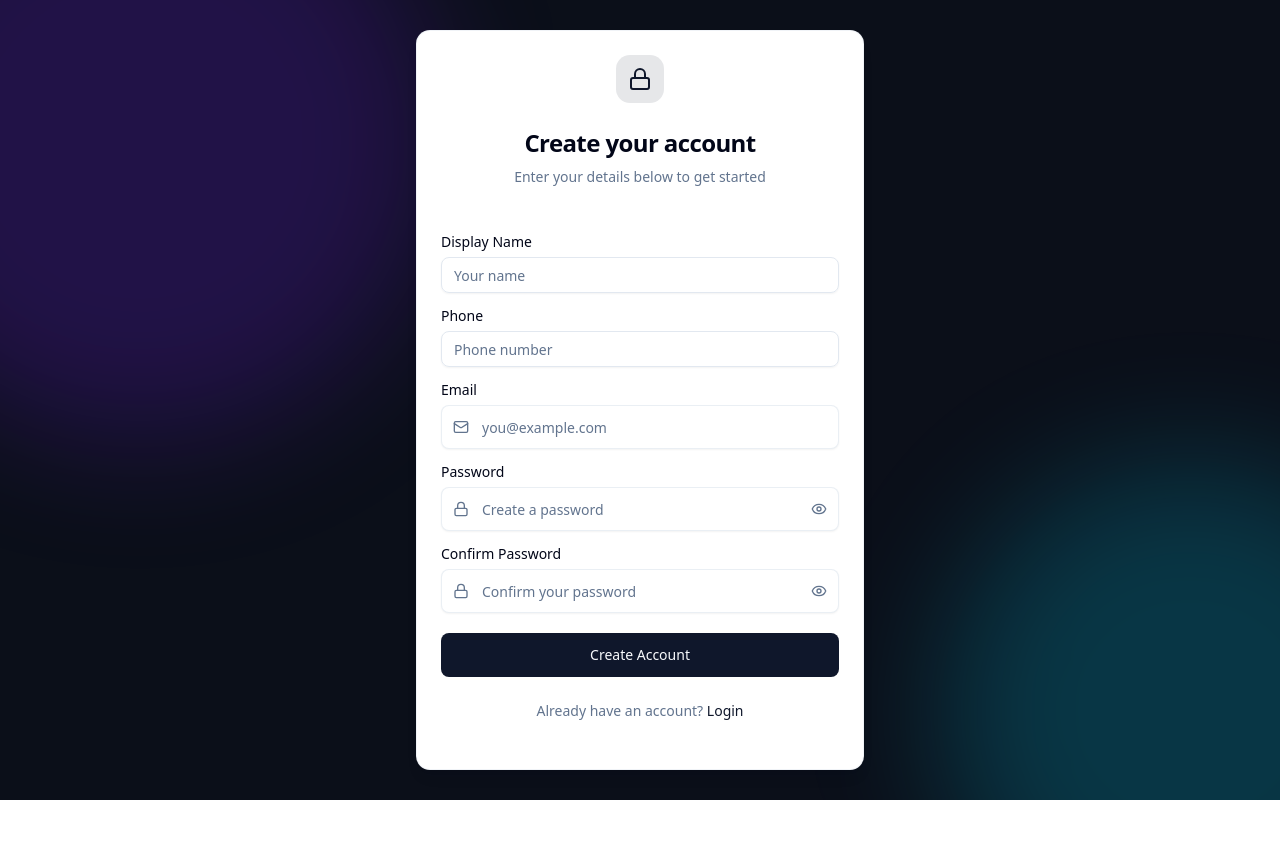
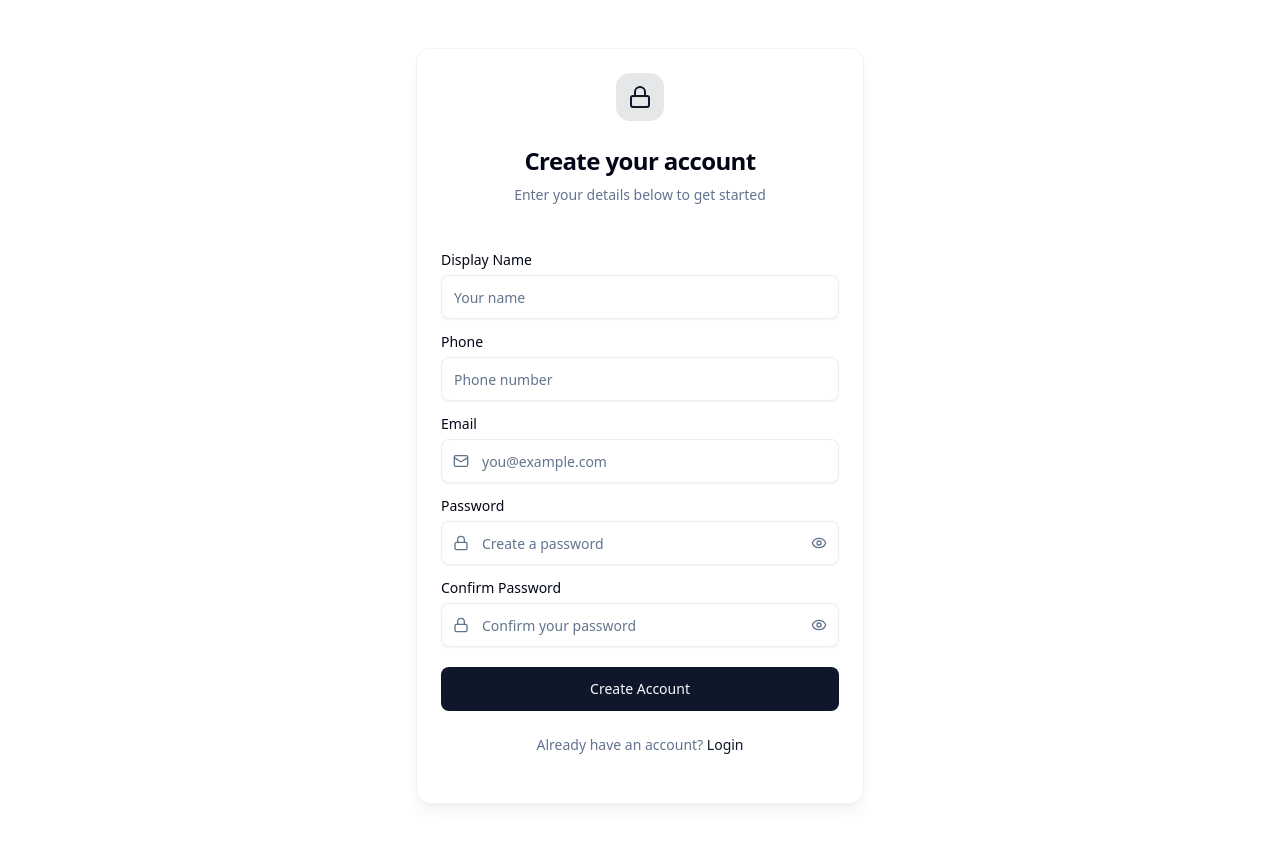
Before and after one commit to vanshikak-hestabit/Launchpad, a Next.js app in the folder new_voice_agent/: page /signup in a window 1280 px wide. Shown: the top 844 px of the page. Before the commit the page ends 800 px from the top, so only its background shows below. Built offline with nearby package versions, Linux system fonts and the light colour scheme; no server answers.

Commit message:
refactored

```diff
--- a/new_voice_agent/src/app/signup/page.js
+++ b/new_voice_agent/src/app/signup/page.js
@@ -1,17 +1,13 @@
-import  SignupForm  from "@/components/SignupForm";
+import SignupForm from "@/components/SignupForm"
 
 export default function RegisterPage() {
   return (
-      <div className="relative min-h-screen flex items-center justify-center bg-[#0B0F19] overflow-hidden px-4">
-
-        {/* Adding Background Glow Effects */}
-        <div className="absolute w-[600px] h-[600px] bg-violet-600/20 rounded-full blur-3xl -top-40 -left-40" />
-        <div className="absolute w-[500px] h-[500px] bg-cyan-400/20 rounded-full blur-3xl -bottom-40 -right-40" />
-
-        <div className="relative w-full max-w-md text-center space-y-6">
-
-          <SignupForm />
-        </div>
+    <main className="flex min-h-svh flex-col items-center justify-center bg-background px-4 py-12">
+      <div className="absolute inset-0 -z-10 overflow-hidden">
+        <div className="absolute -top-40 -right-40 h-80 w-80 rounded-full bg-primary/5 blur-3xl" />
+        <div className="absolute -bottom-40 -left-40 h-80 w-80 rounded-full bg-primary/5 blur-3xl" />
       </div>
-    )
+      <SignupForm />
+    </main>
+  )
 }
--- a/new_voice_agent/src/components/SignupForm.js
+++ b/new_voice_agent/src/components/SignupForm.js
@@ -94,9 +94,11 @@ export default function SignupForm() {
             <Input
               id="displayName"
               placeholder="Your name"
+              className="h-11 bg-background border-border/70 focus-visible:ring-primary/30"
               value={displayName}
               onChange={(e) => setDisplayName(e.target.value)}
-                    required/>
+              required
+            />
           </div>
 
           <div className="flex flex-col gap-2">
@@ -106,8 +108,10 @@ export default function SignupForm() {
             <Input
               id="phone"
               placeholder="Phone number"
+              className="h-11 bg-background border-border/70 focus-visible:ring-primary/30"
               value={phone}
-                onChange={(e) => setPhone(e.target.value)} />
+              onChange={(e) => setPhone(e.target.value)}
+            />
           </div>
 
           <div className="flex flex-col gap-2">
@@ -147,7 +151,6 @@ export default function SignupForm() {
                 type="button"
                 onClick={() => setShowPassword(!showPassword)}
                 className="absolute right-3 top-1/2 -translate-y-1/2 text-muted-foreground hover:text-foreground transition-colors"
-                aria-label={showPassword ? "Hide password" : "Show password"}
               >
                 {showPassword ? (
                   <EyeOff className="h-4 w-4" />
@@ -175,11 +178,10 @@ export default function SignupForm() {
               />
               <button
                 type="button"
-                onClick={() => setShowConfirmPassword(!showConfirmPassword)}
+                onClick={() =>
+                  setShowConfirmPassword(!showConfirmPassword)
+                }
                 className="absolute right-3 top-1/2 -translate-y-1/2 text-muted-foreground hover:text-foreground transition-colors"
-                aria-label={
-                  showConfirmPassword ? "Hide password" : "Show password"
-                }
               >
                 {showConfirmPassword ? (
                   <EyeOff className="h-4 w-4" />
--- a/new_voice_agent/src/components/VoiceModal.js
+++ b/new_voice_agent/src/components/VoiceModal.js
@@ -106,7 +106,7 @@ export default function VoiceModal({ open, onClose }) {
           </>
         )}
 
-        {/* STEP 2 — ASK */}
+        {/* STEP 2 ASK */}
         {mode === "ask" && (
           <>
             <h2 className="text-lg font-semibold">Select Agent</h2>
@@ -137,7 +137,7 @@ export default function VoiceModal({ open, onClose }) {
           </>
         )}
 
-        {/* STEP 2 — UPLOAD */}
+        {/* STEP 2 UPLOAD */}
         {mode === "upload" && (
           <>
             <h2 className="text-lg font-semibold">Upload Document</h2>
--- a/new_voice_agent/src/components/loginForm.js
+++ b/new_voice_agent/src/components/loginForm.js
@@ -16,7 +16,6 @@ import {
   CardHeader,
   CardTitle,
 } from "@/components/ui/card"
-import { Separator } from "@/components/ui/separator"
 
 export default function LoginForm() {
   const router = useRouter()
--- a/new_voice_agent/src/components/navbar.js
+++ b/new_voice_agent/src/components/navbar.js
@@ -45,7 +45,7 @@ export default function DashboardNavbar() {
     }
   }, [])
 
-  // <<< Added this function >>>
+  // logout
   const handleLogout = async () => {
     await supabase.auth.signOut()
     router.push("/login")
@@ -60,7 +60,7 @@ export default function DashboardNavbar() {
             <LayoutDashboard className="h-5 w-5 text-primary-foreground" />
           </div>
           <span className="text-lg font-bold tracking-tight text-foreground">
-            Dashly
+            Echo
           </span>
         </Link>
 
@@ -68,7 +68,7 @@ export default function DashboardNavbar() {
         <nav className="hidden items-center gap-1 md:flex">
           <Link
             href="/dashboard"
-            className="rounded-lg px-3 py-2 text-sm font-medium text-foreground transition-colors hover:bg-accent"
+            className="rounded-lg px-3 py-2 text-sm font-medium text-muted-foreground transition-colors hover:bg-accent hover:text-foreground"
           >
             Overview
           </Link>
@@ -77,18 +77,6 @@ export default function DashboardNavbar() {
             className="rounded-lg px-3 py-2 text-sm font-medium text-muted-foreground transition-colors hover:bg-accent hover:text-foreground"
           >
             Analytics
-          </Link>
-          <Link
-            href="/dashboard"
-            className="rounded-lg px-3 py-2 text-sm font-medium text-muted-foreground transition-colors hover:bg-accent hover:text-foreground"
-          >
-            Reports
-          </Link>
-          <Link
-            href="/dashboard"
-            className="rounded-lg px-3 py-2 text-sm font-medium text-muted-foreground transition-colors hover:bg-accent hover:text-foreground"
-          >
-            Settings
           </Link>
         </nav>
 
@@ -183,20 +171,6 @@ export default function DashboardNavbar() {
             >
               Analytics
             </Link>
-            <Link
-              href="/dashboard"
-              className="rounded-lg px-3 py-2.5 text-sm font-medium text-muted-foreground transition-colors hover:bg-accent hover:text-foreground"
-              onClick={() => setMobileMenuOpen(false)}
-            >
-              Reports
-            </Link>
-            <Link
-              href="/dashboard"
-              className="rounded-lg px-3 py-2.5 text-sm font-medium text-muted-foreground transition-colors hover:bg-accent hover:text-foreground"
-              onClick={() => setMobileMenuOpen(false)}
-            >
-              Settings
-            </Link>
           </nav>
           <Divider />
           <div className="flex items-center gap-3 px-3 py-2">
```
Lines whose indentation alone changed are shown as unchanged.
